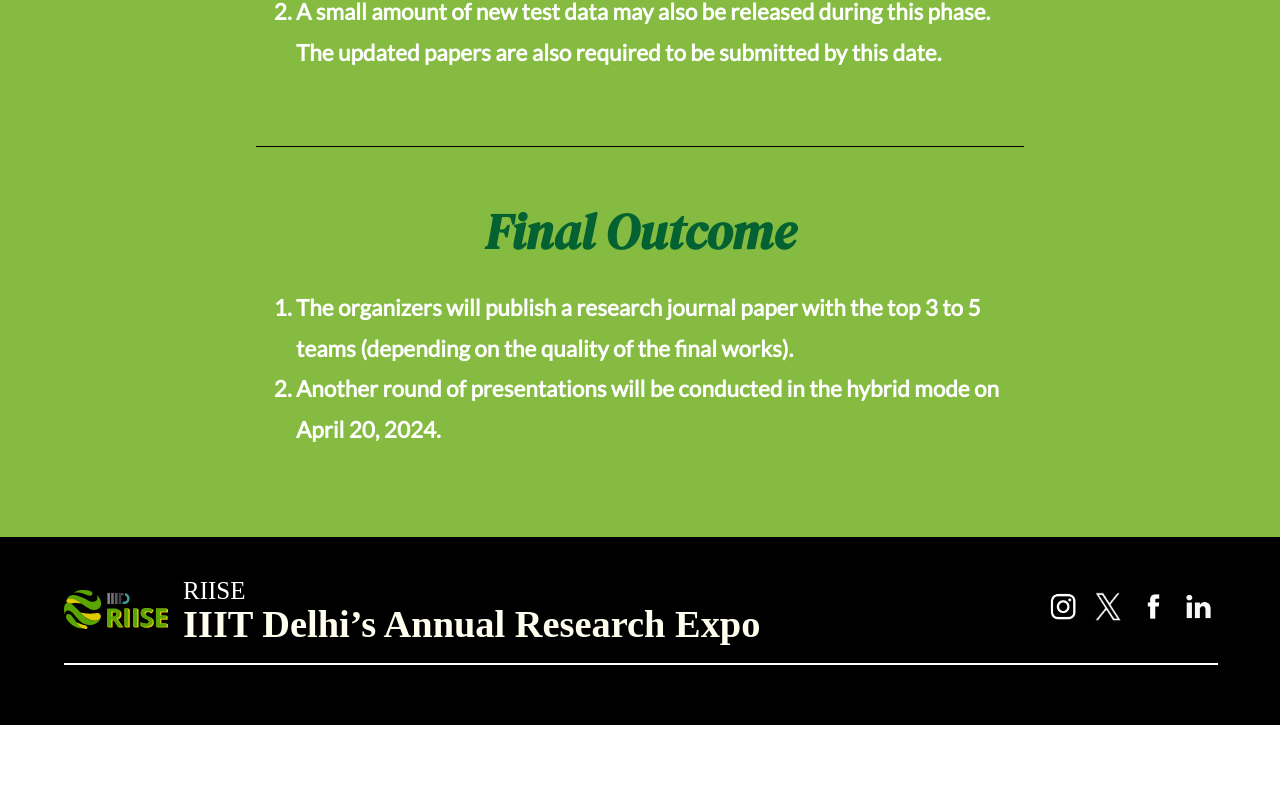
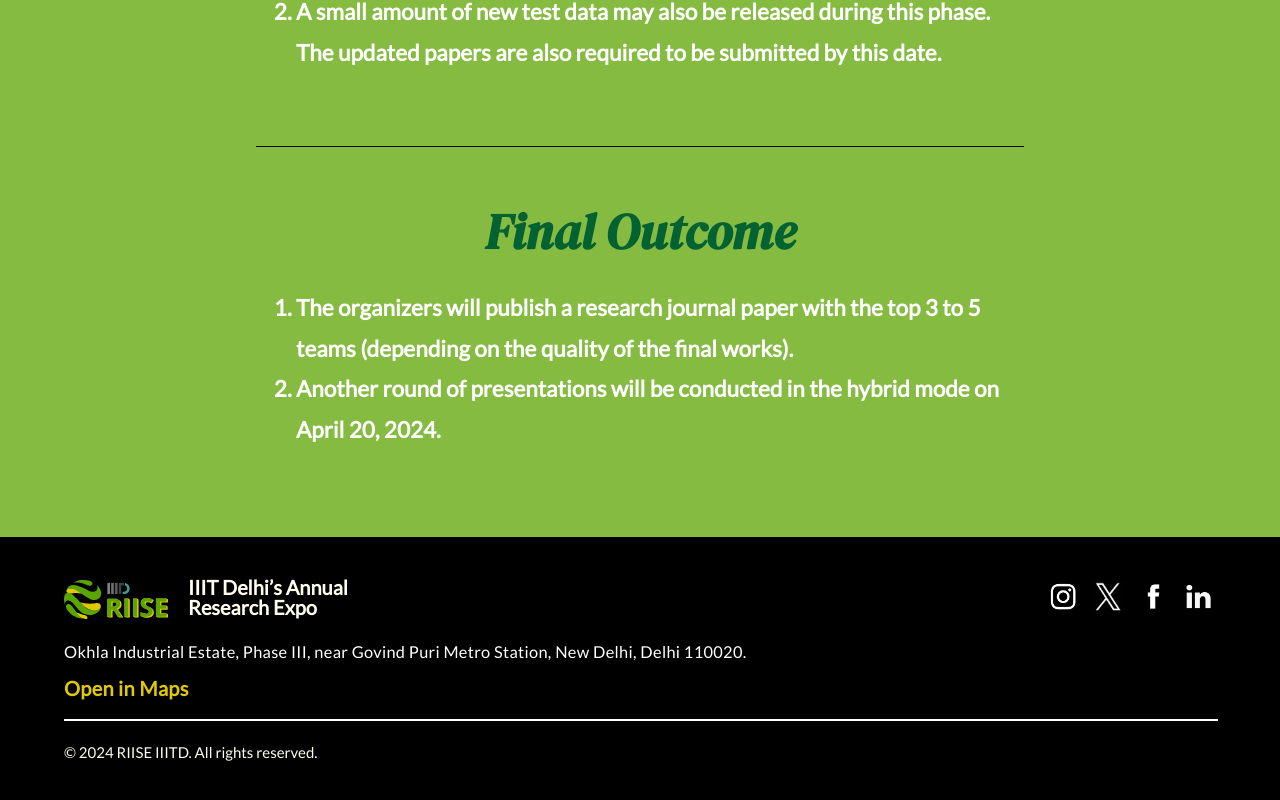
Before and after one commit to divyansh-4/RIISE_24, a React (Create React App) app in the folder riise/: page /healthcare in a window 1280 px wide. Shown: the part 4386-5186 px from the top of the page. Before the commit the page ends 5111 px from the top, so only its background shows below. Built offline with nearby package versions, Linux system fonts and the light colour scheme; a web font is replaced by a local one.

Commit message:
fixed footer with map and copyright

```diff
--- a/riise/src/components/Footer.css
+++ b/riise/src/components/Footer.css
@@ -24,7 +24,19 @@
 }
 
 .text-container {
-  margin-left: 15px;
+  width: 300px;
+height: 45px;
+flex-shrink: 0;
+margin-left: 20px;
+}
+.heading{
+  color: #FFFEEE;
+font-feature-settings: 'clig' off, 'liga' off;
+font-family: Lato;
+font-size: 20px;
+font-style: normal;
+font-weight: 700;
+line-height: 104%; /* 20.8px */
 }
 
 .right-content {
@@ -45,6 +57,67 @@ hr {
 
 }
 
+.Address {
+  margin-top: 20px;
+  display: flex;
+  width: 1048px;
+  flex-direction: column;
+  justify-content: center;
+  align-items: flex-start;
+  gap: 16px;
+
+  color: #FFF;
+  font-feature-settings: 'clig' off, 'liga' off;
+  font-family: Lato;
+  font-size: 16.361px;
+  font-style: normal;
+  font-weight: 500;
+  line-height: 128%; /* 20.943px */
+  letter-spacing: 0.327px;
+}
+
+.map{
+  color: #DFC900;
+font-feature-settings: 'clig' off, 'liga' off;
+font-family: Lato;
+font-size: 20px;
+font-style: normal;
+font-weight: 700;
+line-height: 104%; /* 20.8px */
+text-decoration: none;
+}
+
+.footer-bottom{
+  display: flex;
+  flex-wrap: wrap; /* Allow content to wrap */
+  justify-content: space-between;
+  align-items: center;
+}
+.footer-text-left{
+  color: #FFFEEE;
+font-family: Lato;
+font-size: 15px;
+font-style: normal;
+font-weight: 400;
+line-height: 150%; /* 18.433px */
+}
+.footer-text-right {
+  color: #FFFEEE;
+  font-family: Lato;
+  font-size: 12.289px;
+  font-style: normal;
+  font-weight: 400;
+  line-height: 150%; /* 18.433px */
+  text-decoration-line: underline;
+}
+
+.footer-text-right a {
+  color: #FFF;
+  margin-right: 20px;
+}
+
+
+
 /* Responsive Styles */
 @media only screen and (max-width: 768px) {
   .footer-inner {
@@ -59,4 +132,17 @@ hr {
   .right-content {
     margin-top: 15px;
   }
+  .Address {
+    width: 100%;
+  }
+  .footer-bottom{
+    flex-direction: column;
+    align-items: center;
+  }
+  .footer-text-right{
+    margin-top: 20px;
+  }
+  .footer-text-right a {
+    margin-right: 0;
+  }
 }
--- a/riise/src/components/Footer.js
+++ b/riise/src/components/Footer.js
@@ -19,8 +19,8 @@ const Footer = ({ footerRef }) => {
           <div className="left-content">
             <img src={footer_logo} alt="Logo" />
             <div className="text-container">
-              <div className="heading">RIISE</div>
-              <div className="subheading">IIIT Delhi’s Annual Research Expo </div>
+              {/* <div>RIISE</div> */}
+              <div className="heading">IIIT Delhi’s Annual<br></br> Research Expo </div>
             </div>
           </div>
 
@@ -32,12 +32,29 @@ const Footer = ({ footerRef }) => {
             <a href="https://www.linkedin.com/school/iiit-delhi/"><img src={linkedin} alt="Facebook" className="social-icon" /></a>
 
           </div>
+          <div className="Address">
+          Okhla Industrial Estate, Phase III, near Govind Puri Metro Station, New Delhi, Delhi 110020.
+          <a className="map" href="https://maps.app.goo.gl/dGUYg2STxucfEkaK6">Open in Maps</a>
+          </div>
         </div>
 
         {/* Horizontal line */}
         <hr />
 
-        {/* Copyright text */}
+        <div className="footer-bottom">
+          <div className="footer-bottom-left">
+            <div className="footer-text-left">
+            © 2024 RIISE IIITD. All rights reserved.
+            </div>
+          </div>
+          {/* <div className="footer-bottom-right">
+            <div className="footer-text-right">
+              <a href="#" >Privacy Policy</a>
+              <a href="#" >Terms of Service</a>
+              <a href="#">Cookies Settings</a>
+            </div>
+          </div> */}
+        </div>
       </div>
     </div>
     </div>
```
